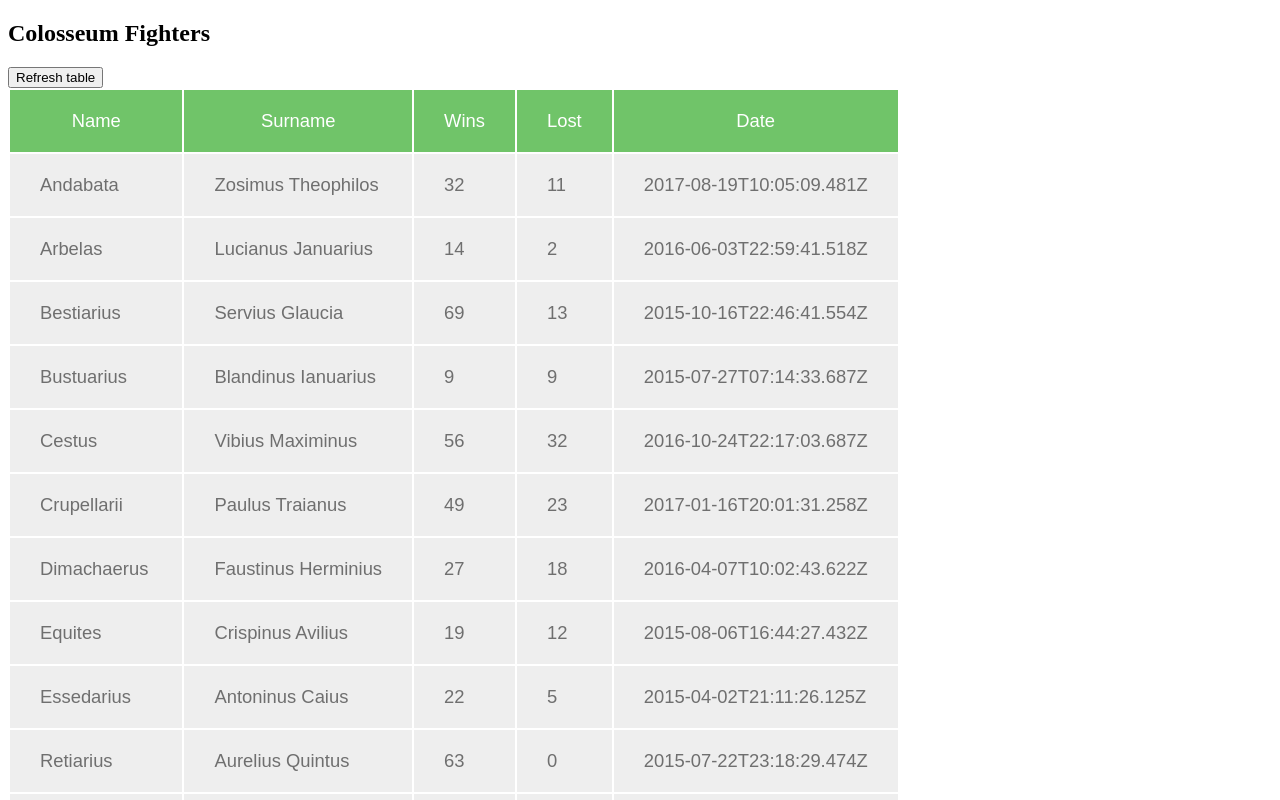
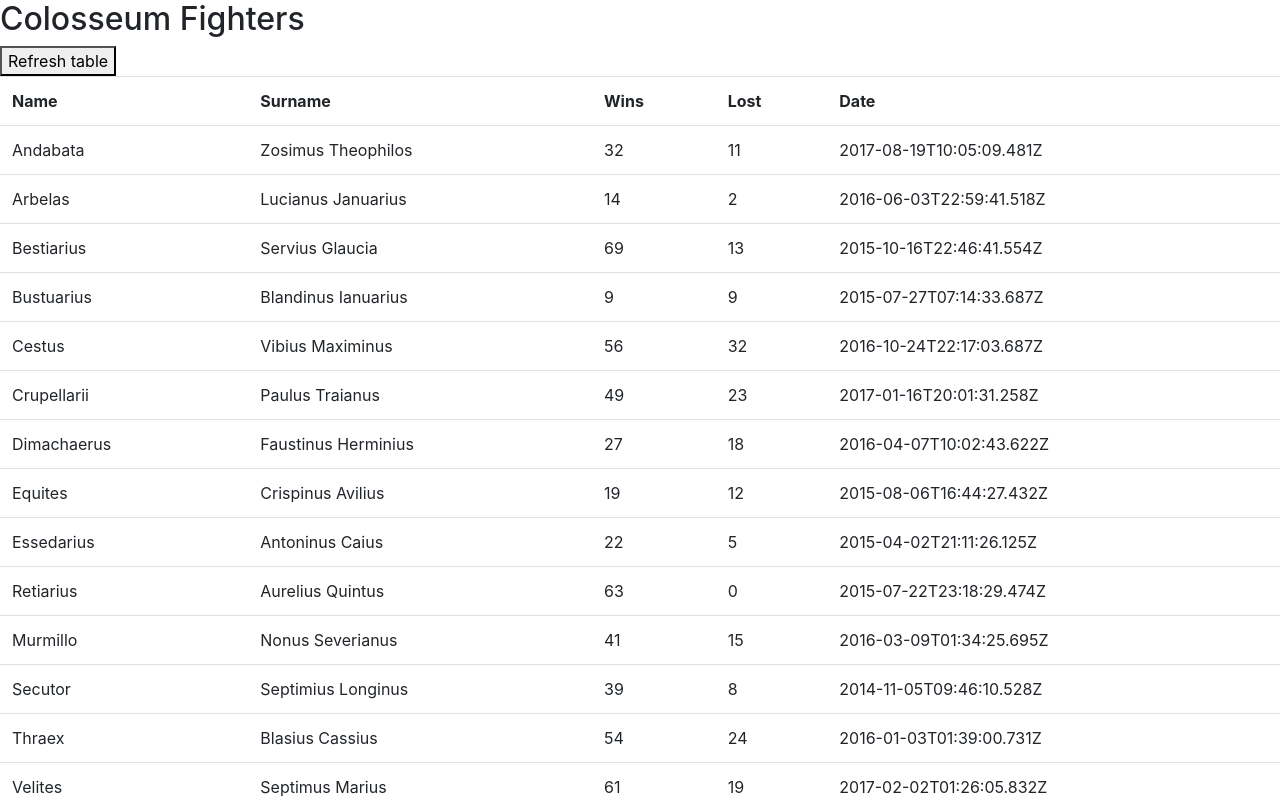
Before and after one commit to crisiiiii/test-cristian-2018, an Angular app in the folder project/colosseum-project/: page /champions-list in a window 1280 px wide. Shown: the top 800 px of the page. Built offline with nearby package versions, Linux system fonts and the light colour scheme.

Commit message:
feature(bootstrap): add bootstrap library

```diff
--- a/project/colosseum-project/src/app/modules/champions-list/champions-list.component.html
+++ b/project/colosseum-project/src/app/modules/champions-list/champions-list.component.html
@@ -1,7 +1,8 @@
 <h2>Colosseum Fighters</h2>
+
 <div>
   <button (click)="orderFighters('refresh')">Refresh table</button>
-  <table class="fighter-table">
+  <table class="table">
     <tr>
       <th>Name</th>
       <th>Surname</th>
--- a/project/colosseum-project/src/styles.css
+++ b/project/colosseum-project/src/styles.css
@@ -1 +1,2 @@
 /* You can add global styles to this file, and also import other style files */
+@import "~bootstrap/dist/css/bootstrap.css";
```
Also changed, not shown: 1 other file (tests, documents, lock files or other folders).
